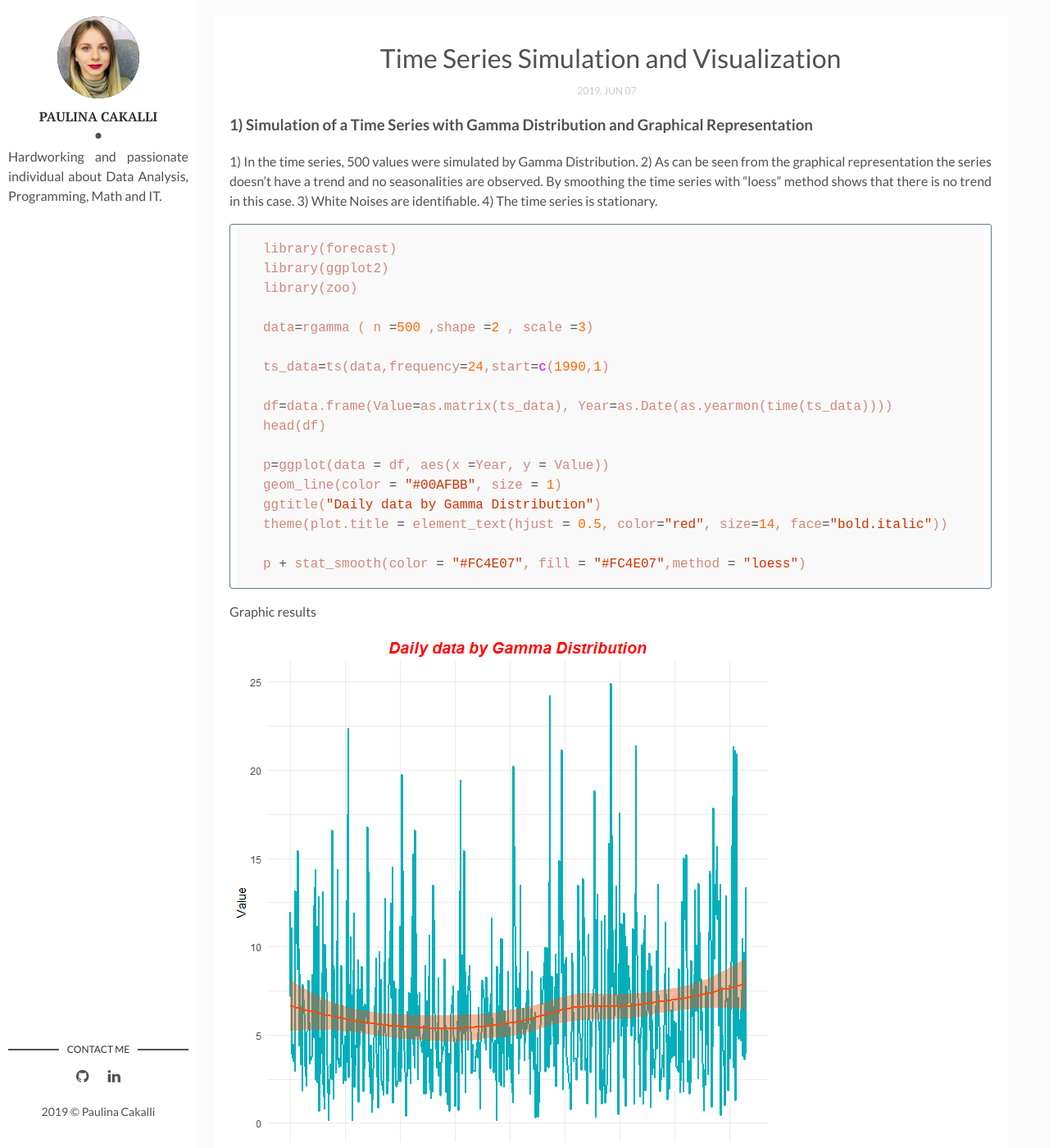
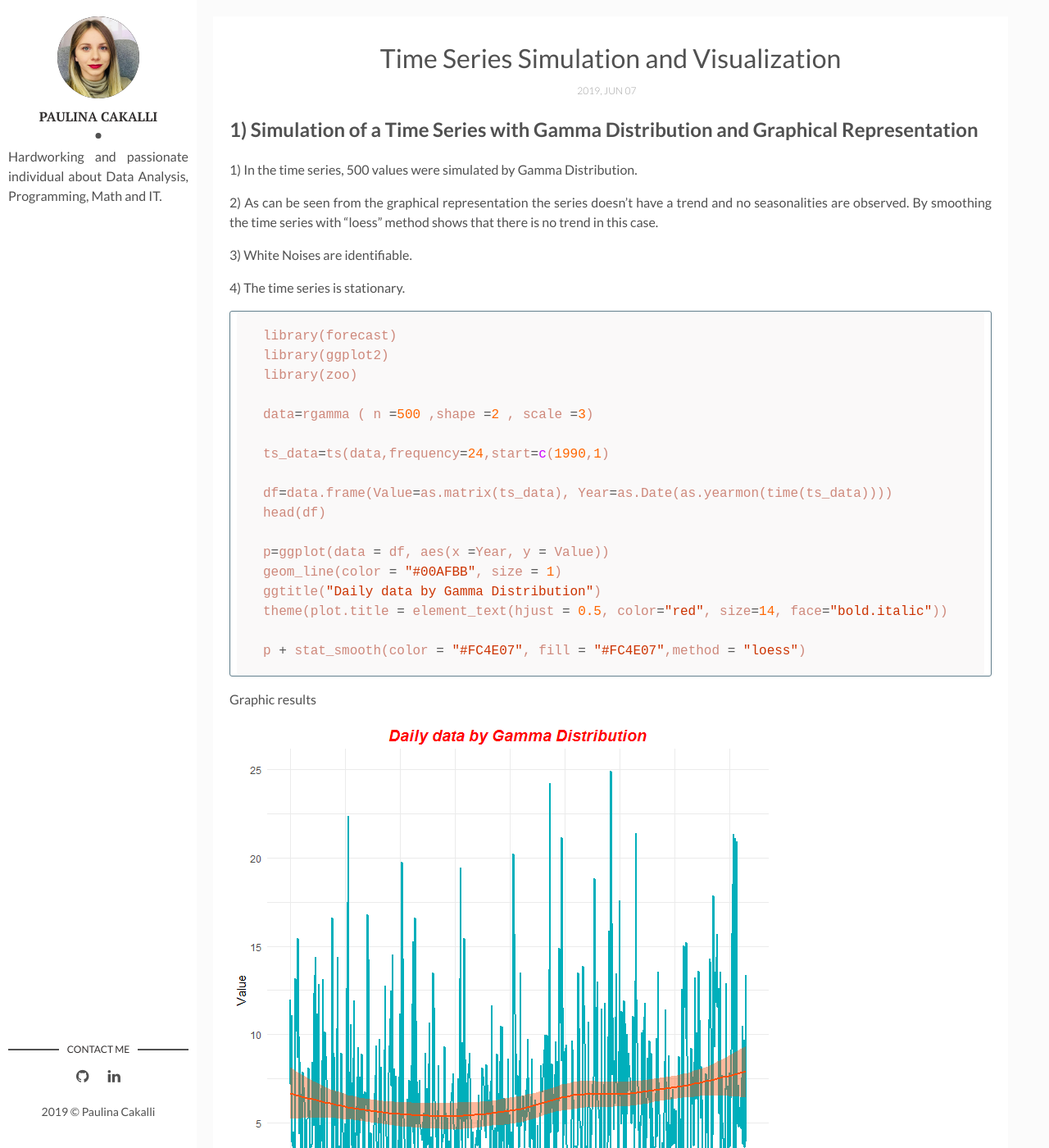
Before and after one commit to PaulinaCakalli/paulinacakalli.github.io, a Jekyll site: the page built from _posts/2019-06-07-Time-Series-Simulation-and-Visualization.markdown, in a window 1280 px wide and 1400 px high. Shown: the whole window at 82% size. Built offline with Jekyll 4.4.1, drawn with Linux system fonts in a browser that asks for light colours; some of the changed text lies outside the part shown.

Commit message:
Update 2019-06-07-Time-Series-Simulation-and-Visualization.markdown

````diff
--- a/_posts/2019-06-07-Time-Series-Simulation-and-Visualization.markdown
+++ b/_posts/2019-06-07-Time-Series-Simulation-and-Visualization.markdown
@@ -4,11 +4,14 @@ title:  "Time Series Simulation and Visualization"
 date:   2019-06-07
 categories:
 ---
-### 1) Simulation of a Time Series with Gamma Distribution and Graphical Representation
+## 1) Simulation of a Time Series with Gamma Distribution and Graphical Representation
 
 1) In the time series, 500 values were simulated by Gamma Distribution.
+
 2) As can be seen from the graphical representation the series doesn't have a trend and no seasonalities are observed. By smoothing the    time series with "loess" method shows that there is no trend in this case.
+
 3) White Noises are identifiable.
+
 4) The time series is stationary.
 
 
@@ -37,9 +40,10 @@ Graphic results
  ![](../public/gamma-series-graphic.png)
 
 
-### Scatter plots for *N*<sub>1</sub> , *N*<sub>2</sub> , *N*<sub>3</sub> , ..., *N*<sub>12</sub>
+## Scatter plots for *N*<sub>1</sub> , *N*<sub>2</sub> , *N*<sub>3</sub> , ..., *N*<sub>12</sub>
 
 1)	Scatter plots help us to better understand the nature of time series. The following function draws a straight line for each lag.        Autocorrelation coefficient is shown bottomright on the graph.
+
 2) As can be seen from the graphical representation almost all the points are near zero and the autocorrelation coefficient is also near    zero.
 
 ```R
@@ -68,11 +72,13 @@ Graphic results
 
  ![](../public/scatter-plot-gamma.png)
 
-### Autocorrelation coefficient and correlogram graph
+## Autocorrelation coefficient and correlogram graph
 
 1) Autocorrelation coefficients for lag=1:12
  *r<sub>1</sub>=-0.047;* *r<sub>2</sub>=0.099;* *r<sub>3</sub>=0.002;* *r<sub>4</sub>=0.01;* *r<sub>5</sub>=0.004;*              *r<sub>6</sub>=0.005;* *r<sub>7</sub>=0.025;* *r<sub>8</sub>=0.002;* *r<sub>9</sub>=-0.03;* *r<sub>10</sub>=-0.014;*        *r<sub>11</sub>=-0.008;* *r<sub>12</sub>=0.038.*
+
 2) 95% confidence interval is <b>]-0.08765386;0.08765386[</b>
+
 3) Based on the correlogram for 12 lag's, only one of the autocorrelations is outside the confidence interval which proves the            hypothesis that autocorrelation values are near zero.
 
 ```R
@@ -106,9 +112,10 @@ Graphic results
   ![](../public/Gamma-pacf-alldata.png)
 
 
-### 2) Simulation of a Time Series by combining Linear Regression with Normal Distribution
+## 2) Simulation of a Time Series by combining Linear Regression with Normal Distribution
 
 1) In this time series, two different simulation are combinated. 500 values were simulated by linear regression and 500 values by Normal Distribution with µ=20 and σ^2=10.
+
 2) As can be seen from the graphical representation the time series presents an increasing trend and the presence of noises is              identifiable as a result of normal distribution simulation.
 
 ```R
@@ -135,9 +142,10 @@ Graphic results
 ![](../public/LR-ND-Series.png)
 
 
-### Scatter plots for *N*<sub>1</sub> , *N*<sub>2</sub> , *N*<sub>3</sub> , ..., *N*<sub>12</sub>
+## Scatter plots for *N*<sub>1</sub> , *N*<sub>2</sub> , *N*<sub>3</sub> , ..., *N*<sub>12</sub>
 
 1) The following function gives scatter plots for 12 lag's and draws a straight line for each one. Autocorrelation coefficient is shown    bottomright on the graph.
+
 2) The points are extended during the straight line and the coefficients of autocorrelation are closer to 1 than zero which is              related to the nature of the series.
 
 ```R
@@ -166,7 +174,7 @@ Graphic results
 ![](../public/LR-ND-Scatterplots.png)
 
 
-### Autocorrelation coefficient and correlogram graph
+## Autocorrelation coefficient and correlogram graph
 
 1) Autocorrelation coefficients for lag=1:12
  *r<sub>1</sub>=0.9;* *r<sub>2</sub>=0.899;* *r<sub>3</sub>=0.893;* *r<sub>4</sub>=0.886;* *r<sub>5</sub>=0.894;*            *r<sub>6</sub>=0.893;* *r<sub>7</sub>=0.893;* *r<sub>8</sub>=0.899;* *r<sub>9</sub>=0.899;* *r<sub>10</sub>=0.898;*      *r<sub>11</sub>=0.893;* *r<sub>12</sub>=0.891.*
````
